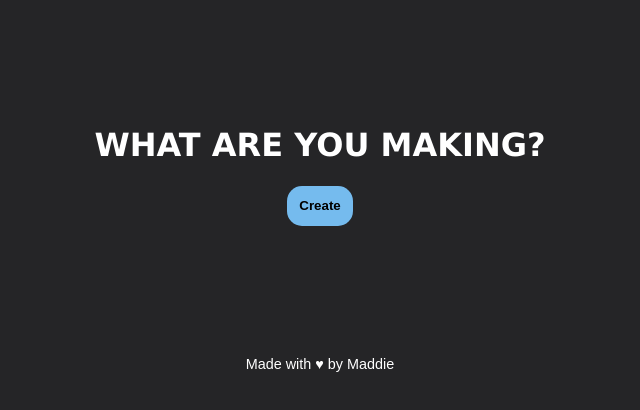
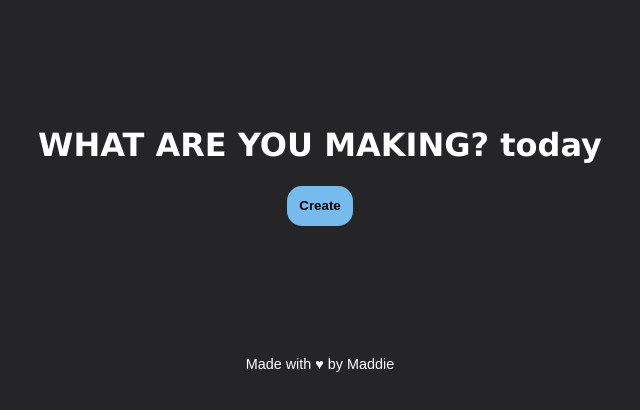
Before and after one commit to madelinetharp/project-generator, a plain HTML site: page index.html in a window 1280 px wide. Shown: the whole page, without its empty margins (320-960 px from the left). Drawn offline with Linux system fonts and the light colour scheme.

Commit message:
Upload new files

```diff
--- a/index.html
+++ b/index.html
@@ -7,7 +7,7 @@
 <title>What are you making?</title>
 </head>
 <body>
-<h1>WHAT ARE YOU MAKING?</h1>
+<h1>WHAT ARE YOU MAKING? today</h1>
 <button onclick="newFinal()">Create</button>
 <br>
 <div id="projectDisplay">
```
